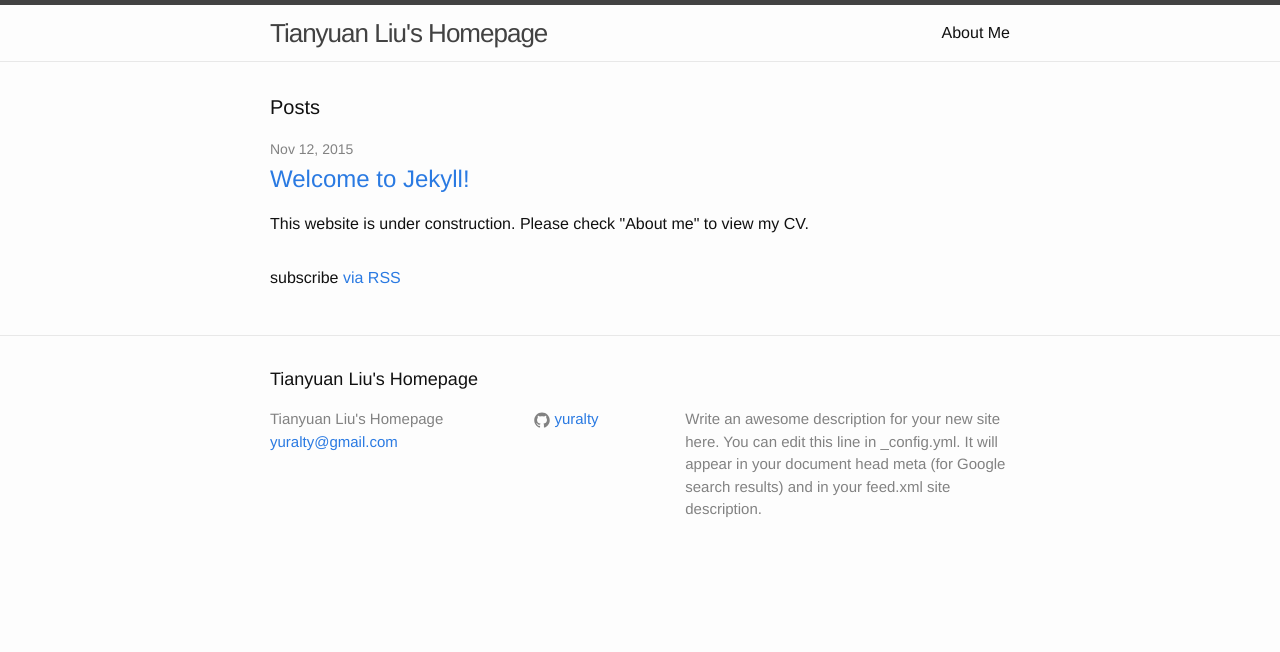
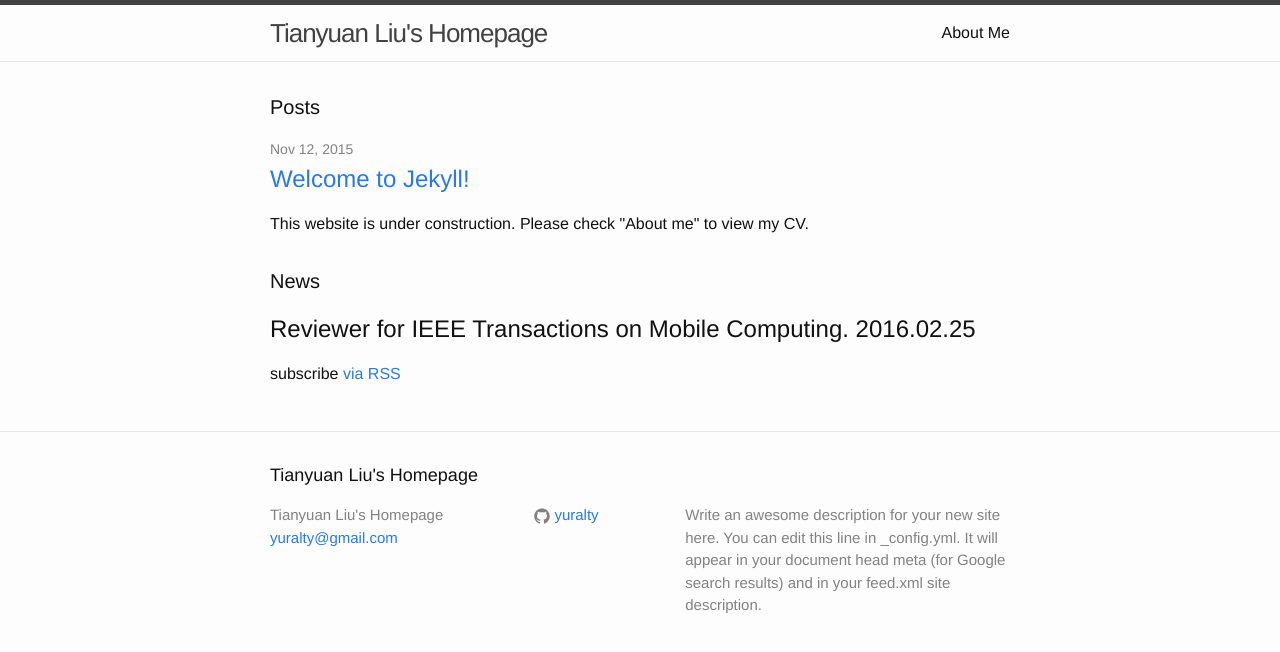
Before and after one commit to yuralty/yuralty.github.io, a Jekyll site: the page built from index.html, in a window 1280 px wide. Shown: the top 652 px of the page. Built offline with Jekyll 4.4.1, drawn with Linux system fonts in a browser that asks for light colours.

Commit message:
add news

```diff
--- a/index.html
+++ b/index.html
@@ -20,6 +20,10 @@ layout: default
     {% endfor %}
   </ul>
 
+  <h1 class="page-heading">News</h1>
+    <h2>Reviewer for IEEE Transactions on Mobile Computing. 2016.02.25</h2>
+  </ul>
+
   <p class="rss-subscribe">subscribe <a href="{{ "/feed.xml" | prepend: site.baseurl }}">via RSS</a></p>
 
 </div>
```
